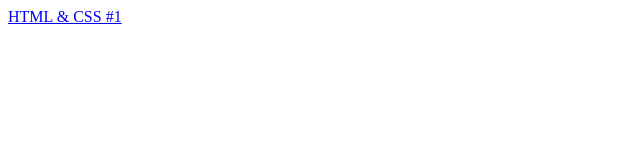
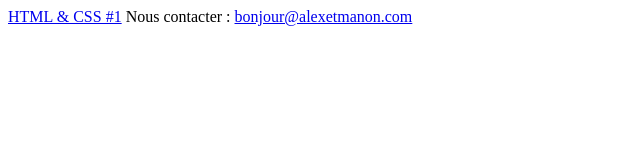
Before and after one commit to alexetmanon/courses-dsaa, a plain HTML site: page public/index.html in a window 1280 px wide. Shown: the whole page, without its empty margins (0-640 px from the left). Drawn offline with Linux system fonts and the light colour scheme.

Commit message:
Ajout email

```diff
--- a/public/index.html
+++ b/public/index.html
@@ -4,5 +4,7 @@
   </head>
   <body>
     <a href="./pages/html-1.html">HTML &amp; CSS #1</a>
+
+    Nous contacter : <a href="mailto:bonjour@alexetmanon.com">bonjour@alexetmanon.com</a>
   </body>
 </html>
```
